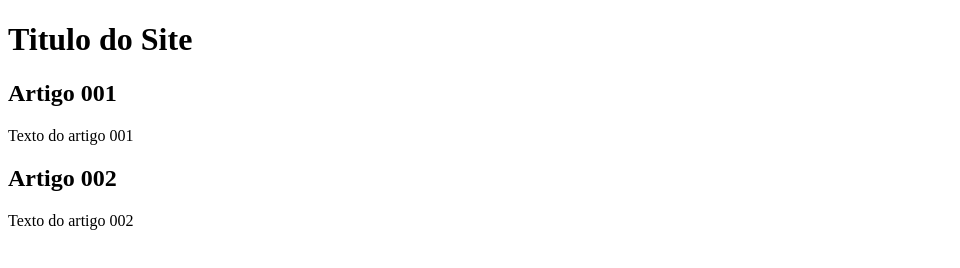
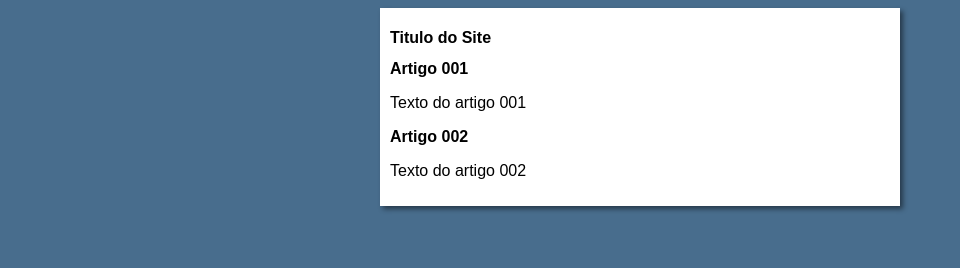
Before and after one commit to Tortuguinha/projeto-site, a plain HTML site: page index.html in a window 1280 px wide. Shown: the whole page, without its empty margins (0-960 px from the left). Drawn offline with Linux system fonts and the light colour scheme.

Commit message:
iniciei o design

```diff
--- /dev/null
+++ b/estilos/style.css
@@ -0,0 +1,15 @@
+*{
+    font-family: Arial, Helvetica, sans-serif;
+    font-size: 16px;
+}
+body{
+    background-color: rgb(72, 109, 141);
+
+}
+main{
+    background-color: white;
+    width: 500px;
+    margin: auto;
+    padding: 10px;
+    box-shadow: 3px 3px 5px rgba(0, 0, 0, 0.479);
+}
--- a/index.html
+++ b/index.html
@@ -4,6 +4,7 @@
     <meta charset="UTF-8">
     <meta name="viewport" content="width=device-width, initial-scale=1.0">
     <title>Titulo do Site</title>
+    <link rel="stylesheet" href="estilos/style.css">
 </head>
 <body>
     <main>
```
